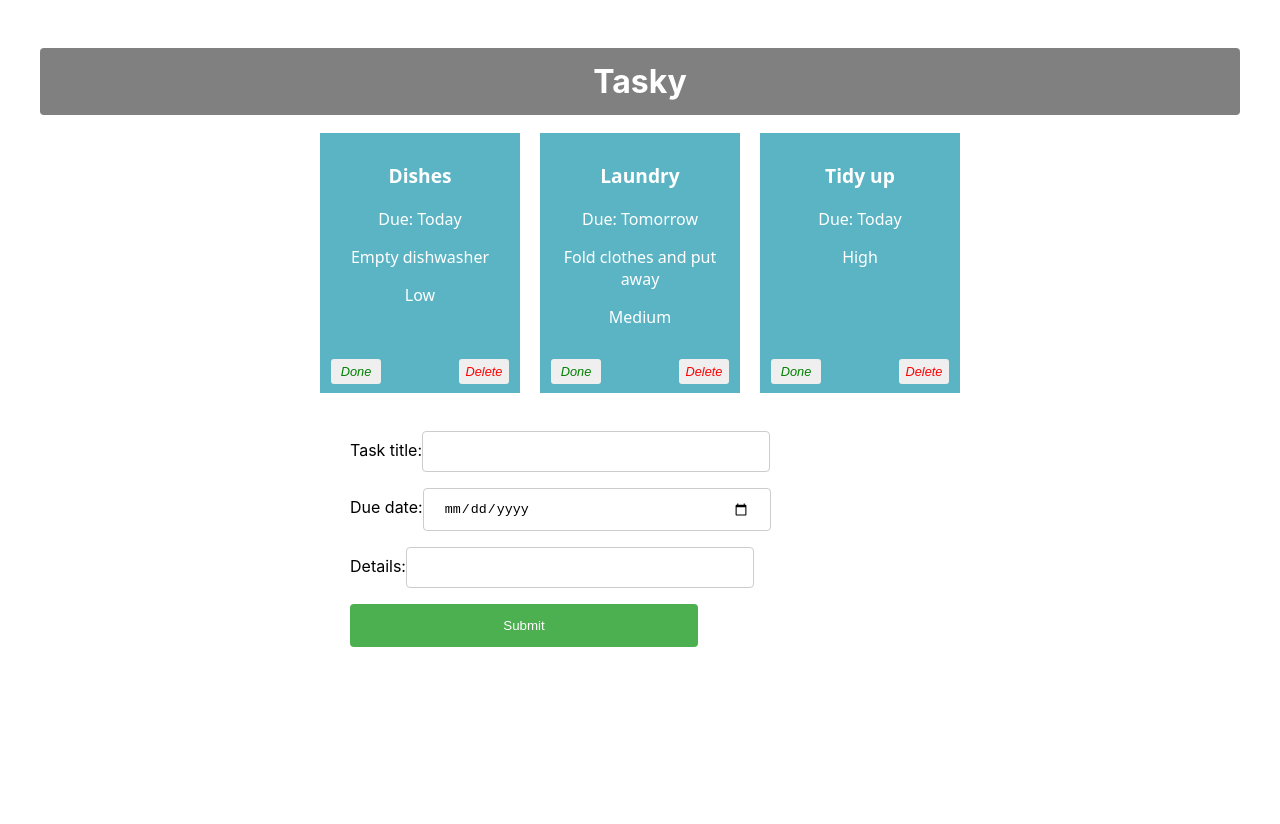
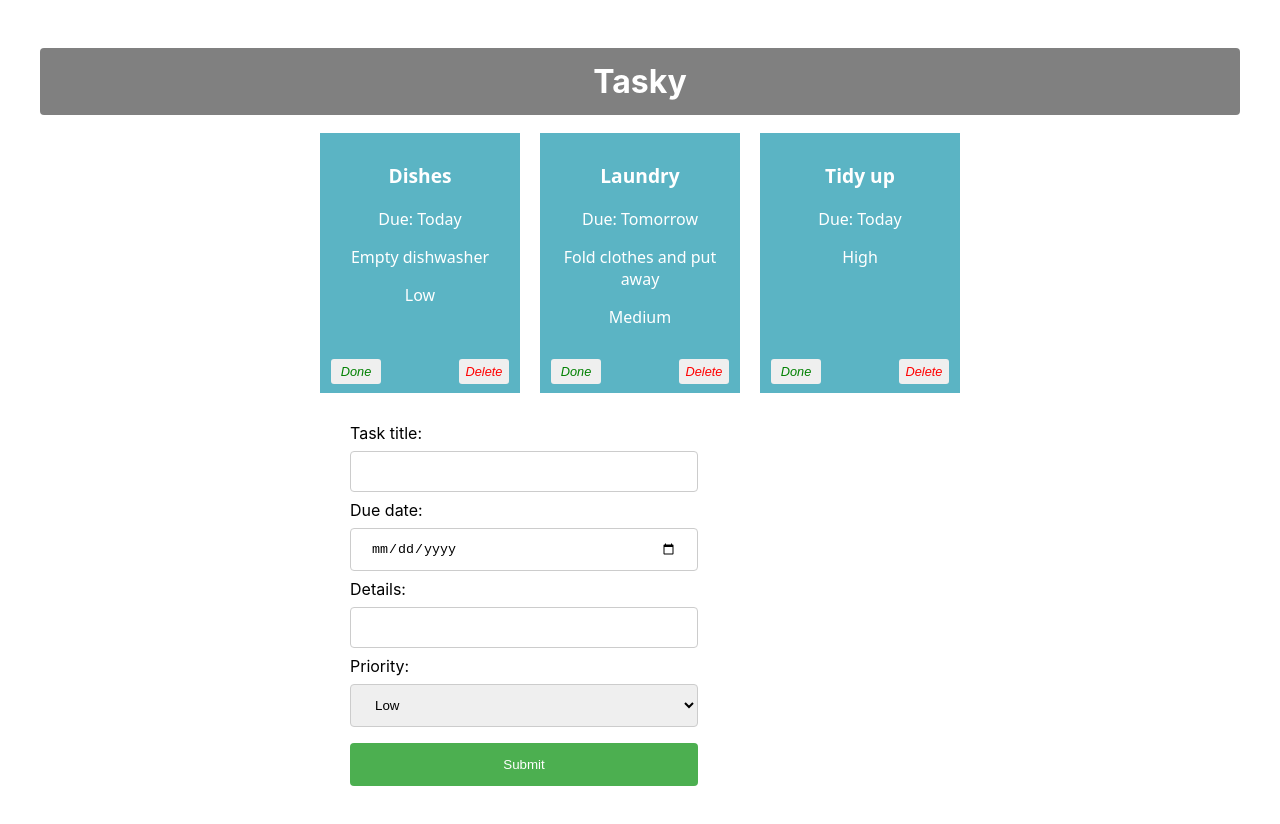
Before and after one commit to emily172/react-basics-labs, a React (Create React App) app in the folder tasky/: page / in a window 1280 px wide. Shown: the top 824 px of the page. Before the commit the page ends 800 px from the top, so only its background shows below. Built offline with nearby package versions, Linux system fonts and the light colour scheme.

Commit message:
Exercise two

```diff
--- a/tasky/src/App.css
+++ b/tasky/src/App.css
@@ -12,7 +12,7 @@
   padding: 20px;
 }
 
-.container{
+.container {
   text-align: center;
 }
 
@@ -52,7 +52,6 @@
   color: green;
 }
 
-
 .deleteButton {
   position: absolute;
   bottom: 5px;
@@ -60,7 +59,9 @@
   color: red;
 }
 
-input[type=text], input[type=date] {
+input[type=text],
+input[type=date],
+select {
   width: 60%;
   padding: 12px 20px;
   margin: 8px 0;
--- a/tasky/src/App.js
+++ b/tasky/src/App.js
@@ -10,20 +10,21 @@
     tasks: [
       { id: 1, title: "Dishes", description: "Empty dishwasher", deadline: "Today", priority: "Low", done: false },
       { id: 2, title: "Laundry", description: "Fold clothes and put away", deadline: "Tomorrow", priority: "Medium", done: false },
-      { id: 3, title: "Tidy up", deadline: "Today", priority: "High",done: false }
+      { id: 3, title: "Tidy up", deadline: "Today", priority: "High", done: false }
     ]
   });
 
-  const [ formState, setFormState ] = useState({
+  const [formState, setFormState] = useState({
     title: "",
     description: "",
-    deadline: ""
+    deadline: "",
+    priority: "Low"
   });
 
   const formChangeHandler = (event) => {
-    let form = {...formState};
+    let form = { ...formState };
 
-    switch(event.target.name) {
+    switch (event.target.name) {
       case "title":
         form.title = event.target.value;
         break;
@@ -32,6 +33,9 @@
         break;
       case "deadline":
         form.deadline = event.target.value;
+        break;
+      case "priority":
+        form.priority = event.target.value;
         break;
       default:
         form = formState;
@@ -51,12 +55,12 @@
     event.preventDefault();
 
     const tasks = [...taskState.tasks];
-    const form = {...formState};
+    const form = { ...formState };
 
     form.id = uuidv4();
 
     tasks.push(form);
-    setTaskState({tasks});
+    setTaskState({ tasks });
   }
 
   const doneHandler = (taskIndex) => {
@@ -78,7 +82,7 @@
           key={task.id}
           done={task.done}
           markDone={() => doneHandler(index)}
-          deleteTask = {() => deleteHandler(index)}
+          deleteTask={() => deleteHandler(index)}
         />
       ))}
       <AddTaskForm submit={formSubmitHandler} change={formChangeHandler} />
--- a/tasky/src/components/Form.js
+++ b/tasky/src/components/Form.js
@@ -7,18 +7,32 @@
             <form onSubmit={props.submit}>
                 <label>
                     Task title:
+                    <br />
                     <input type="text" name="title" required onChange={(event) => props.change(event)} />
                 </label>
                 <br />
                 <label>
                     Due date:
+                    <br />
                     <input type="date" name="deadline" required onChange={(event) => props.change(event)} />
                 </label>
                 <br />
                 <label>
                     Details:
+                    <br />
                     <input type="text" name="description" onChange={(event) => props.change(event)} />
                 </label>
+                <br />
+                <label>
+                    Priority:
+                    <br />
+                    <select name="priority" onChange={(event) => props.change(event)}>
+                        <option value="Low">Low</option>
+                        <option value="Medium">Medium</option>
+                        <option value="High">High</option>
+                    </select>
+                </label>
+                <br />
                 <input type="submit" value="Submit" />
             </form>
         </div>
--- a/tasky/src/components/Task.js
+++ b/tasky/src/components/Task.js
@@ -3,7 +3,7 @@
 const Task = (props) => {
 
     return (
-        <div className="card" style={{backgroundColor: props.done ? 'lightgrey' : '#5bb4c4'}}>
+        <div className="card" style={{ backgroundColor: props.done ? 'lightgrey' : '#5bb4c4' }}>
             <p className="title">{props.title}</p>
             <p>Due: {props.deadline}</p>
             <p>{props.description}</p>
```
Lines whose indentation alone changed are shown as unchanged.
